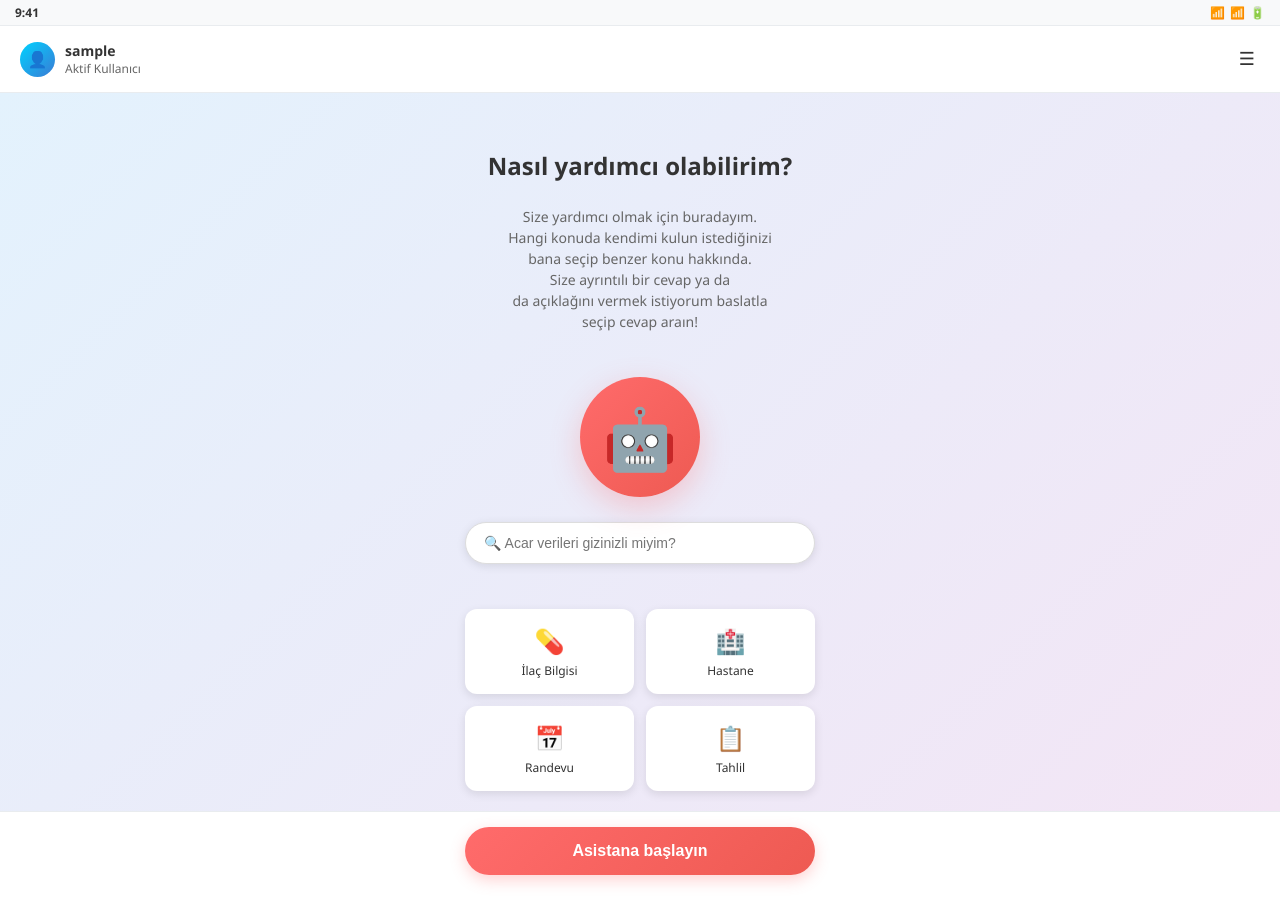
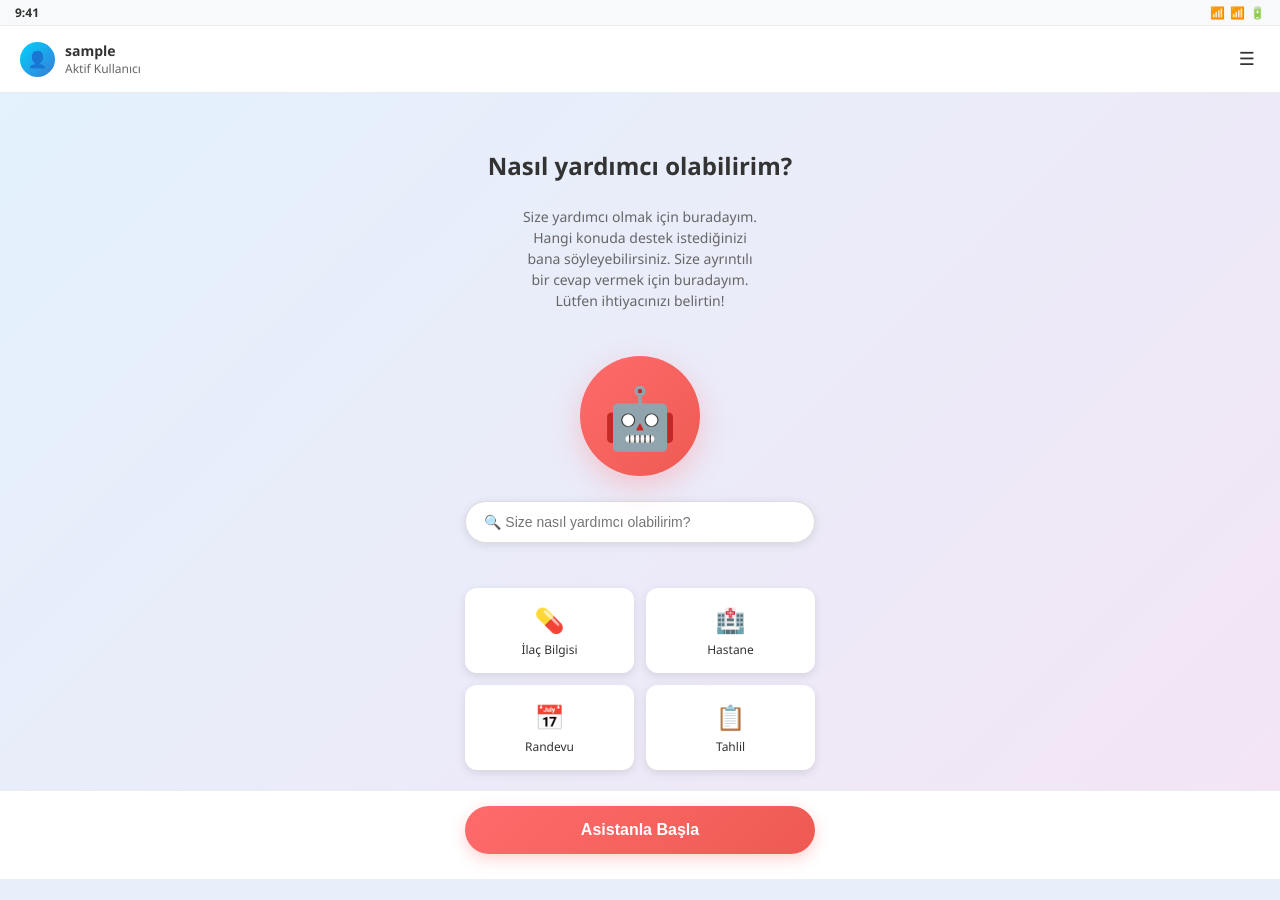
Before and after one commit to MelisaYasak/yzta_team_forty, a Flask app: a page that uses medvice/templates/assistant.html in a window 1280 px wide. After the commit the page ends 879 px from the top, so only its background shows below. Run offline with Flask 3, Linux system fonts and the light colour scheme.

Commit message:
Update assistant.html

```diff
--- a/medvice/templates/assistant.html
+++ b/medvice/templates/assistant.html
@@ -328,11 +328,10 @@
             <h1 class="assistant-title">Nasıl yardımcı olabilirim?</h1>
             <p class="assistant-subtitle">
                 Size yardımcı olmak için buradayım.<br>
-                Hangi konuda kendimi kulun istediğinizi<br>
-                bana seçip benzer konu hakkında.<br>
-                Size ayrıntılı bir cevap ya da<br>
-                da açıklağını vermek istiyorum baslatla<br>
-                seçip cevap araın!
+                Hangi konuda destek istediğinizi<br>
+                bana söyleyebilirsiniz. Size ayrıntılı<br>
+                bir cevap vermek için buradayım.<br>
+                Lütfen ihtiyacınızı belirtin!
             </p>
 
             <div class="assistant-character"
@@ -346,7 +345,7 @@
             </div>
 
             <div class="search-container">
-                <input type="text" class="search-input" placeholder="🔍 Acar verileri gizinizli miyim?">
+                <input type="text" class="search-input" placeholder="🔍 Size nasıl yardımcı olabilirim?">
             </div>
 
             <div class="quick-actions">
@@ -371,7 +370,7 @@
 
         <!-- Bottom Section -->
         <div class="bottom-section">
-            <button class="start-btn" onclick="window.location.href='/chat/{{ username }}'">Asistana başlayın</button>
+            <button class="start-btn" onclick="window.location.href='/chat/{{ username }}'">Asistanla Başla</button>
         </div>
     </div>
 
@@ -473,7 +472,7 @@
             setTimeout(() => {
                 const searchInput = document.querySelector('.search-input');
                 if (searchInput.value === '') {
-                    searchInput.placeholder = '🔍 Acar verileri gizinizli miyim?';
+                    searchInput.placeholder = '🔍 Size nasıl yardımcı olabilirim?';
                 }
             }, 1000);
         }
```
